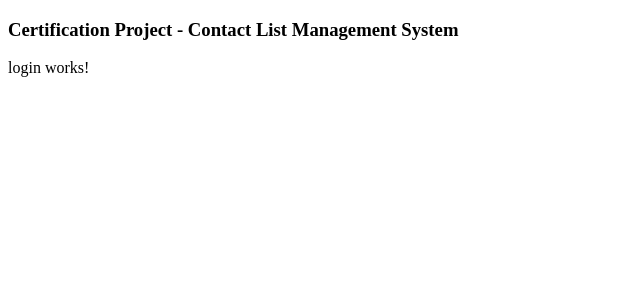
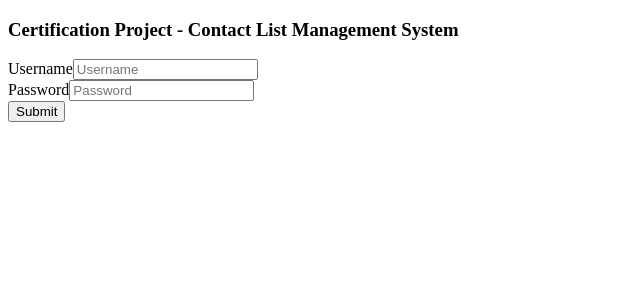
Before and after one commit to Joe-Sendra/Angular-Contact-List-Management, an Angular app in the folder client/clms/: page /login in a window 1280 px wide. Shown: the top 300 px of the page, without its empty margins (0-640 px from the left). Built offline with nearby package versions, Linux system fonts and the light colour scheme.

Commit message:
Capture username and password on login form using User class

```diff
--- a/client/clms/src/app/app.module.ts
+++ b/client/clms/src/app/app.module.ts
@@ -1,5 +1,6 @@
 import { BrowserModule } from '@angular/platform-browser';
 import { NgModule } from '@angular/core';
+import { FormsModule } from '@angular/forms';
 
 import { AppRoutingModule } from './app-routing.module';
 import { MainComponent } from './main-app/components/main/main.component';
@@ -17,7 +18,8 @@ import { LogoutComponent } from './shared/components/logout/logout.component';
   ],
   imports: [
     BrowserModule,
-    AppRoutingModule
+    AppRoutingModule,
+    FormsModule
   ],
   providers: [],
   bootstrap: [MainComponent]
--- /dev/null
+++ b/client/clms/src/app/shared/classes/user.ts
@@ -0,0 +1,4 @@
+export class User {
+    username: string;
+    password: string;
+}
--- a/client/clms/src/app/shared/components/login/login.component.html
+++ b/client/clms/src/app/shared/components/login/login.component.html
@@ -1 +1,11 @@
-<p>login works!</p>
+<form (ngSubmit)="login(user)">
+    <div class="form-group">
+      <label for="username">Username</label>
+    <input name="username" type="text" placeholder="Username" [(ngModel)]="user.username" [ngModelOptions]="{standalone:true}" class="form-control"/>
+    </div>
+    <div class="form-group">
+      <label for="password">Password</label>
+    <input name="password" type="password" placeholder="Password" [(ngModel)]="user.password" [ngModelOptions]="{standalone:true}" class="form-control"/>
+    </div>
+    <input type="submit" value="Submit" class="btn btn-default"/>
+</form>
--- a/client/clms/src/app/shared/components/login/login.component.ts
+++ b/client/clms/src/app/shared/components/login/login.component.ts
@@ -1,4 +1,5 @@
 import { Component, OnInit } from '@angular/core';
+import { User } from '../../classes/user';
 
 @Component({
   selector: 'app-login',
@@ -7,9 +8,15 @@ import { Component, OnInit } from '@angular/core';
 })
 export class LoginComponent implements OnInit {
 
+  user: User = {username: null, password: null};
   constructor() { }
 
-  ngOnInit() {
+  ngOnInit(): void {
+
   }
 
+  login(user: any) {
+    console.log(this.user);
+    throw new Error('Method not fully implemented.');
+  }
 }
```
